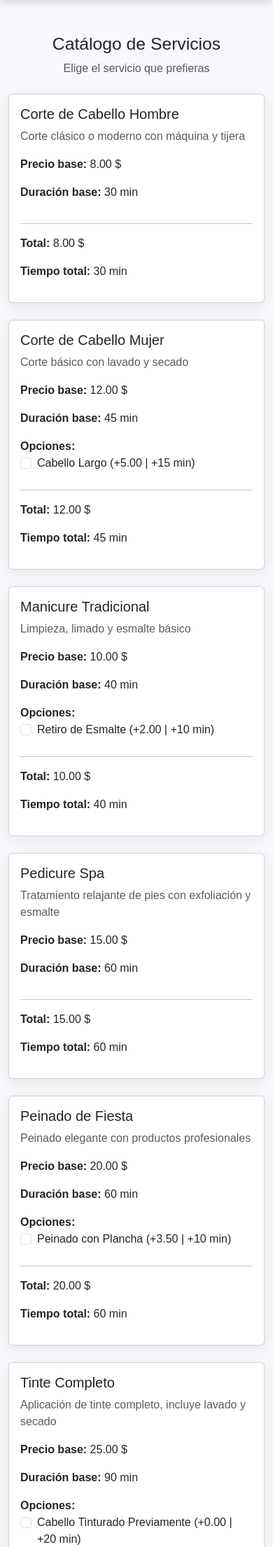
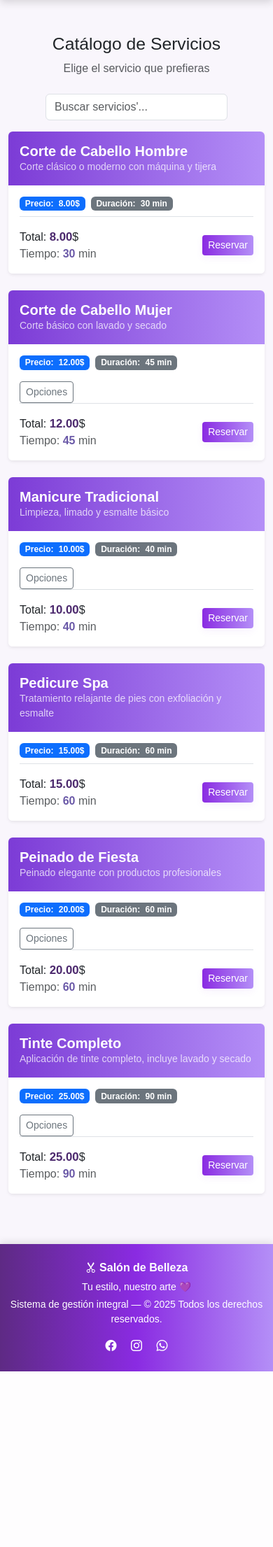
Before and after one commit to cromk/salon_belleza, a PHP site: page /views/catalogo.php in a window 390 px wide. Shown: the part 56-2267 px from the top of the page at 70% size. After the commit the page ends 2016 px from the top, so only its background shows below. Run offline with PHP 8.4, Linux system fonts and the light colour scheme; data comes from the database, SQL or seed files in the repository.

Commit message:
Añadir estilos y funcionalidad para el catálogo de servicios, incluyendo diseño de tarjetas de servicio, controles de búsqueda y sugerencias dinámicas. Mejorar la interfaz de usuario con elementos responsivos y efectos visuales.

```diff
--- a/assets/css/style.css
+++ b/assets/css/style.css
@@ -264,3 +264,48 @@ body.index{
 .footer a:hover {
   color: #ffdaff;
 }
+
+/* ===== Catalog styles ===== */
+.service-card {
+  background: linear-gradient(180deg, #ffffff 0%, #fbf9ff 100%);
+  border-radius: 10px;
+  overflow: hidden;
+  display: flex;
+  flex-direction: column;
+}
+.service-header {
+  background: linear-gradient(90deg, #7c3bd6 0%, #b48ff7 100%);
+  padding: 18px;
+}
+.service-header h5 { font-weight: 700; margin: 0; }
+.service-body { background: #fff; }
+.service-card:hover { transform: translateY(-6px); box-shadow: 0 14px 30px rgba(75,40,109,0.08); }
+.total-price { font-size: 1.05rem; color: #4b286d; }
+.total-time { color: #6b5aa8; }
+.service-card .btn-primary { background: linear-gradient(90deg,#8a2be2,#b48ff7); border: none; }
+
+/* Catalog search controls */
+.catalog-controls { gap: 10px; }
+.catalog-logo { filter: drop-shadow(0 4px 8px rgba(124,59,214,0.12)); }
+.search-input { padding-right: 2.5rem; }
+.search-suggestions {
+  position: absolute;
+  top: 42px;
+  right: 0;
+  left: 0;
+  z-index: 1050;
+  max-height: 240px;
+  overflow: auto;
+  box-shadow: 0 8px 20px rgba(75,40,109,0.08);
+}
+.search-suggestions .list-group-item { cursor: pointer; }
+
+@media (max-width: 576px) {
+  .catalog-controls { flex-direction: column-reverse; align-items: stretch; }
+  .catalog-logo { display: none; }
+}
+
+/* responsive smaller cards */
+@media (max-width: 767px) {
+  .service-media { height: 120px !important; }
+}
--- a/assets/js/catalogo.js
+++ b/assets/js/catalogo.js
@@ -1,5 +1,8 @@
 document.addEventListener('DOMContentLoaded', function() {
   const target = document.getElementById('catalogoServicios');
+  const searchInput = document.getElementById('searchCatalog');
+  const suggestionsEl = document.getElementById('searchSuggestions');
+  let servicesData = [];
 
   function formatPrice(p) {
     return Number(p).toFixed(2);
@@ -11,36 +14,49 @@ document.addEventListener('DOMContentLoaded', function() {
       const col = document.createElement('div');
       col.className = 'col-md-4 mb-4';
 
-      // build specs inputs
+      // build specs inputs inside a collapse
       let specsHtml = '';
+      const collapseId = `specs-collapse-${s.id_servicio}`;
       if (s.especificaciones && s.especificaciones.length) {
-        specsHtml += '<div class="mb-2"><strong>Opciones:</strong>';
+        specsHtml += `<div class="mt-2">
+            <a class="btn btn-sm btn-outline-secondary" data-bs-toggle="collapse" href="#${collapseId}" role="button" aria-expanded="false" aria-controls="${collapseId}">Opciones</a>
+            <div class="collapse mt-2" id="${collapseId}">`;
         s.especificaciones.forEach(v => {
-          // use checkbox; store data attributes for price/time and tipo
           const tipo = v.tipo || '';
           let labelExtra = '';
           if (tipo === 'precio') labelExtra = `(+${formatPrice(v.valor_precio)})`;
           else if (tipo === 'tiempo') labelExtra = `(+${v.valor_tiempo} min)`;
           else labelExtra = `(+${formatPrice(v.valor_precio)} | +${v.valor_tiempo} min)`;
 
-          specsHtml += `\n<div class="form-check">`;
-          specsHtml += `<input class="form-check-input espec-check" type="checkbox" data-precio="${v.valor_precio}" data-tiempo="${v.valor_tiempo}" data-tipo="${tipo}" data-nombre="${escapeHtml(v.nombre)}" id="esp-${v.id_especificacion}" />`;
-          specsHtml += `<label class="form-check-label" for="esp-${v.id_especificacion}">${escapeHtml(v.nombre)} ${labelExtra}</label>`;
-          specsHtml += `</div>`;
+          specsHtml += `<div class="form-check py-1">
+              <input class="form-check-input espec-check" type="checkbox" data-precio="${v.valor_precio}" data-tiempo="${v.valor_tiempo}" data-tipo="${tipo}" data-nombre="${escapeHtml(v.nombre)}" id="esp-${v.id_especificacion}" />
+              <label class="form-check-label ms-2" for="esp-${v.id_especificacion}">${escapeHtml(v.nombre)} <small class="text-muted">${labelExtra}</small></label>
+            </div>`;
         });
-        specsHtml += '</div>';
+        specsHtml += `</div></div>`;
       }
 
       col.innerHTML = `
-        <div class="card p-3 h-100">
-          <h5>${escapeHtml(s.nombre)}</h5>
-          <p class="text-muted">${escapeHtml(s.descripcion || '')}</p>
-          <p><strong>Precio base:</strong> <span class="base-price">${formatPrice(s.precio_base)}</span> $</p>
-          <p><strong>Duración base:</strong> <span class="base-time">${s.duracion_base}</span> min</p>
-          ${specsHtml}
-          <hr>
-          <p><strong>Total:</strong> <span class="total-price">${formatPrice(s.precio_base)}</span> $</p>
-          <p><strong>Tiempo total:</strong> <span class="total-time">${s.duracion_base}</span> min</p>
+        <div class="service-card h-100 shadow-sm rounded overflow-hidden">
+          <div class="service-header p-3 text-white">
+            <h5 class="mb-0">${escapeHtml(s.nombre)}</h5>
+            <small class="d-block opacity-75">${escapeHtml(s.descripcion || '')}</small>
+          </div>
+          <div class="service-body p-3 d-flex flex-column">
+            <!-- image placeholder removed: catalog displays info-only cards without image -->
+            <div class="mb-2 d-flex gap-2">
+              <span class="badge bg-primary">Precio: <strong class="base-price ms-1">${formatPrice(s.precio_base)}</strong>$</span>
+              <span class="badge bg-secondary">Duración: <strong class="base-time ms-1">${s.duracion_base}</strong> min</span>
+            </div>
+            ${specsHtml}
+            <div class="mt-auto d-flex justify-content-between align-items-center pt-3 border-top">
+              <div>
+                <div>Total: <strong class="total-price">${formatPrice(s.precio_base)}</strong>$</div>
+                <div class="text-muted">Tiempo: <strong class="total-time">${s.duracion_base}</strong> min</div>
+              </div>
+              <button class="btn btn-sm btn-primary">Reservar</button>
+            </div>
+          </div>
         </div>`;
 
       target.appendChild(col);
@@ -49,7 +65,7 @@ document.addEventListener('DOMContentLoaded', function() {
     // attach listeners
     document.querySelectorAll('.espec-check').forEach(chk => {
       chk.addEventListener('change', function() {
-        const card = this.closest('.card');
+        const card = this.closest('.service-card');
         recalcCard(card);
       });
     });
@@ -87,7 +103,83 @@ document.addEventListener('DOMContentLoaded', function() {
   fetch('/salon_belleza/controllers/ServicioController.php?action=read')
     .then(r => r.json())
     .then(res => {
-      if (res.success) renderServicios(res.data);
+      if (res.success) {
+        servicesData = res.data || [];
+        renderServicios(servicesData);
+      }
     }).catch(err => console.error(err));
 
+  // --- Search / suggestions logic ---
+  function debounce(fn, wait) {
+    let t;
+    return function(...args) {
+      clearTimeout(t);
+      t = setTimeout(() => fn.apply(this, args), wait);
+    };
+  }
+
+  function buildSuggestions(query) {
+    if (!query) { hideSuggestions(); return; }
+    const q = query.trim().toLowerCase();
+    const matches = [];
+    for (const s of servicesData) {
+      if (matches.length >= 8) break;
+      const name = (s.nombre || '').toLowerCase();
+      const desc = (s.descripcion || '').toLowerCase();
+      if (name.includes(q) || desc.includes(q)) {
+        matches.push({id: s.id_servicio, text: s.nombre});
+        continue;
+      }
+      // search inside especificaciones
+      if (s.especificaciones && s.especificaciones.length) {
+        for (const e of s.especificaciones) {
+          if ((e.nombre || '').toLowerCase().includes(q)) { matches.push({id: s.id_servicio, text: s.nombre}); break; }
+        }
+      }
+    }
+    renderSuggestions(matches);
+  }
+
+  function renderSuggestions(items) {
+    if (!items || !items.length) { hideSuggestions(); return; }
+    suggestionsEl.innerHTML = items.map(it => `<li class="list-group-item list-group-item-action suggestion-item" data-id="${it.id}">${escapeHtml(it.text)}</li>`).join('');
+    suggestionsEl.classList.remove('d-none');
+    // attach click handlers
+    suggestionsEl.querySelectorAll('.suggestion-item').forEach(li => li.addEventListener('click', function(){
+      const id = this.dataset.id;
+      const text = this.textContent;
+      searchInput.value = text;
+      hideSuggestions();
+      // filter result to the clicked service
+      const filtered = servicesData.filter(s => String(s.id_servicio) === String(id));
+      renderServicios(filtered);
+    }));
+  }
+
+  function hideSuggestions() { suggestionsEl.classList.add('d-none'); suggestionsEl.innerHTML = ''; }
+
+  const doFilter = debounce(function() {
+    const q = (searchInput.value || '').trim().toLowerCase();
+    buildSuggestions(q);
+    if (!q) { renderServicios(servicesData); return; }
+    const filtered = servicesData.filter(s => {
+      const name = (s.nombre || '').toLowerCase();
+      const desc = (s.descripcion || '').toLowerCase();
+      if (name.includes(q) || desc.includes(q)) return true;
+      if (s.especificaciones && s.especificaciones.length) {
+        for (const e of s.especificaciones) {
+          if ((e.nombre || '').toLowerCase().includes(q)) return true;
+        }
+      }
+      return false;
+    });
+    renderServicios(filtered);
+  }, 220);
+
+  if (searchInput) {
+    searchInput.addEventListener('input', doFilter);
+    searchInput.addEventListener('focus', function(){ if (this.value) buildSuggestions(this.value); });
+    document.addEventListener('click', function(e){ if (!e.target.closest('#searchSuggestions') && !e.target.closest('#searchCatalog')) hideSuggestions(); });
+  }
+
 });
--- a/views/catalogo.php
+++ b/views/catalogo.php
@@ -8,6 +8,19 @@ include 'layout/header.php';
       <h2>Catálogo de Servicios</h2>
       <p class="text-muted">Elige el servicio que prefieras</p>
     </div>
+    <div class="d-flex justify-content-end align-items-center mb-3 catalog-controls">
+      <div class="me-3 text-end d-none d-md-block">
+        <!-- logo pequeño decorativo al lado del filtro -->
+        <svg width="42" height="42" viewBox="0 0 24 24" fill="none" xmlns="http://www.w3.org/2000/svg" class="catalog-logo">
+          <path d="M2 21s4-1 6-5 6-7 10-7" stroke="#7c3bd6" stroke-width="1.5" stroke-linecap="round" stroke-linejoin="round"/>
+          <circle cx="17" cy="6" r="3" stroke="#b48ff7" stroke-width="1.5"/>
+        </svg>
+      </div>
+      <div style="min-width:260px; max-width:420px; width:40%; position:relative;">
+        <input id="searchCatalog" class="form-control search-input" placeholder="Buscar servicios'..." aria-label="Buscar servicios">
+        <ul id="searchSuggestions" class="list-group search-suggestions d-none"></ul>
+      </div>
+    </div>
     <div class="row" id="catalogoServicios">
       <!-- servicios serán cargados vía AJAX -->
     </div>
```
